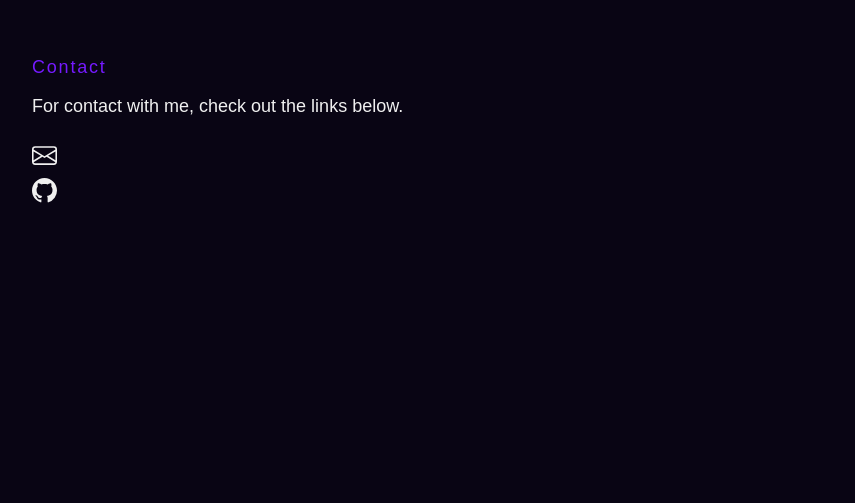
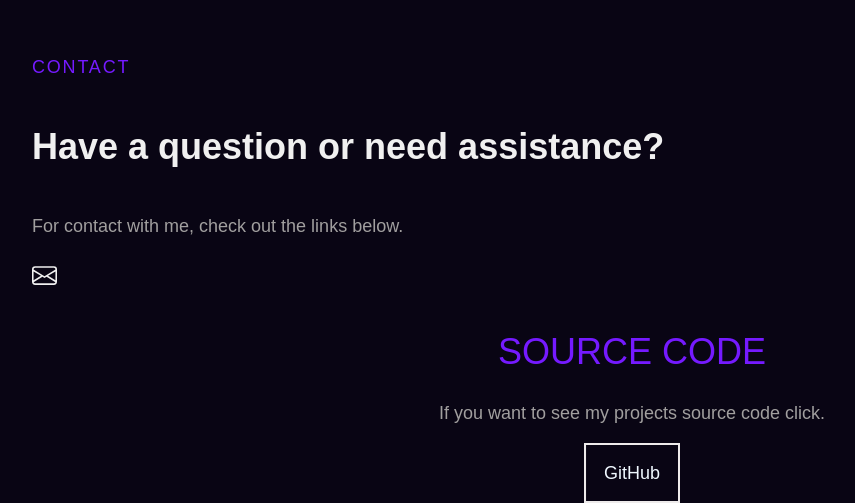
Before and after one commit to MasoudNazarii/Portfolio, a React (Create React App) app: page / in a window 1280 px wide. Shown: the part 2288-2791 px from the top of the page, without its empty margins (8-863 px from the left). Before the commit the page ends 2504 px from the top, so only its background shows below. Built offline with nearby package versions, Linux system fonts and the light colour scheme.

Commit message:
change contact

```diff
--- a/src/components/footer.js
+++ b/src/components/footer.js
@@ -4,8 +4,9 @@ export default function Footer() {
         <>
             <footer id="Contact">
                 <div className="foot-wraper">
-                    <h3 className="C-head">Contact</h3>
-                    <p>For contact with me, check out the links below.</p>
+                    <h3 className="C-head">CONTACT</h3>
+                    <h4>Have a question or need assistance?</h4>
+                    <h5>For contact with me, check out the links below.</h5>
                     <div className="links">
                         <div className="email-wraper">
                             <svg
@@ -20,7 +21,7 @@ export default function Footer() {
                             </svg>
                             <p className="email">masoudnazari.dev@gmail.com</p>
                         </div>
-                        <div className="github-wraper">
+                        {/* <div className="github-wraper">
                         <a href="https://github.com/MasoudNazarii">
                         <svg
                             xmlns="http://www.w3.org/2000/svg"
@@ -34,9 +35,16 @@ export default function Footer() {
                         </svg>
                         <p className="github">MasoudNazarii</p>
                         </a>
-                        </div>
+                        </div> */}
 
                     </div>
+                </div>
+                <div className="source">
+                    <h2>SOURCE CODE</h2>
+                    <p>If you want to see my projects source code click.</p>
+                    <br/>
+                    <a href="https://github.com/MasoudNazarii">GitHub</a>
+                    <br/>
                 </div>
             </footer>
 
```
